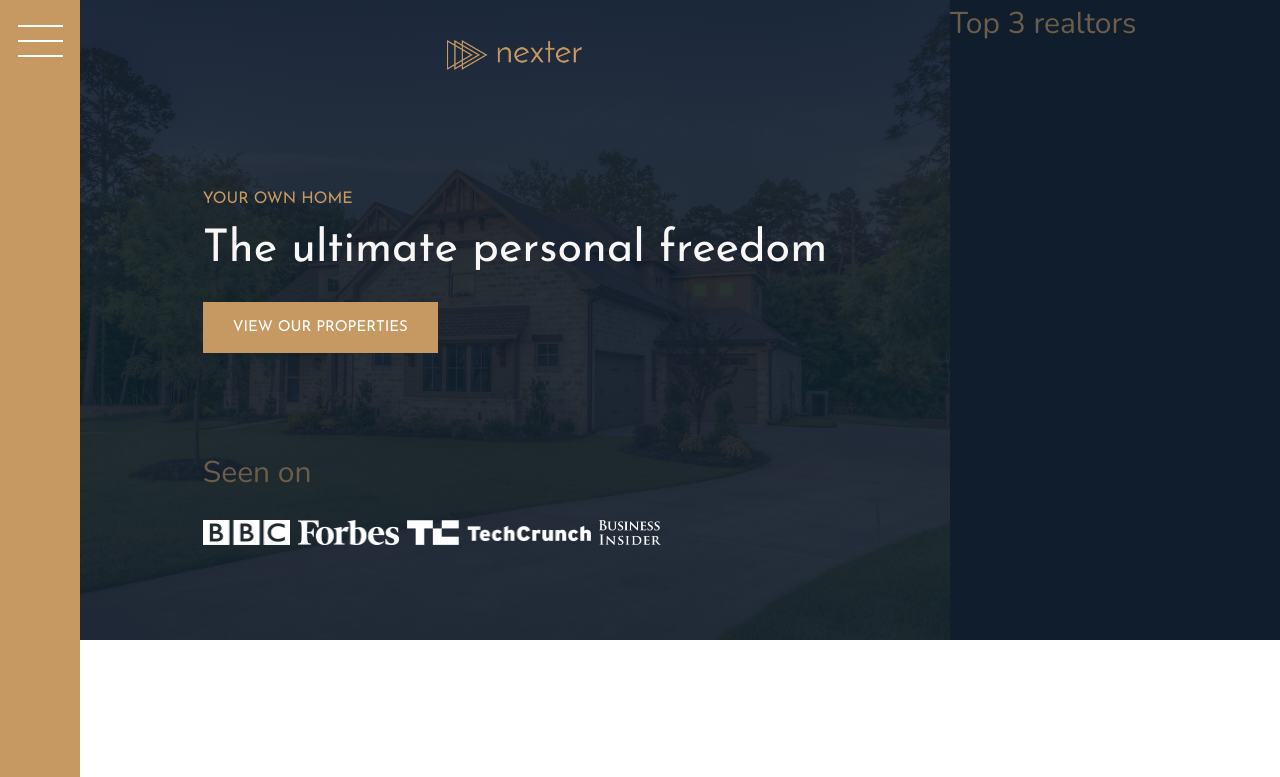
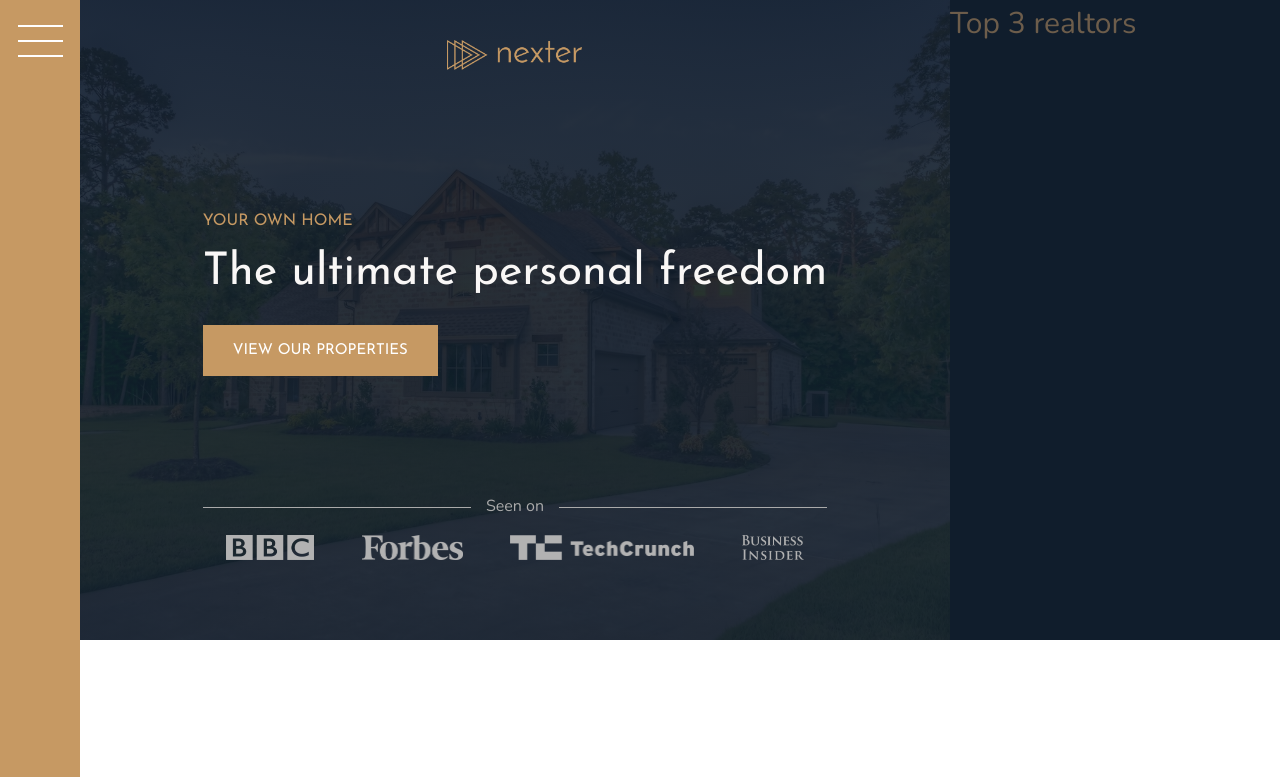
Before and after one commit to tundeszne/nexter, a website: page index.html in a window 1280 px wide. Shown: the top 777 px of the page. Drawn offline with nearby package versions, Linux system fonts and the light colour scheme.

Commit message:
style header left

```diff
--- a/sass/_header.scss
+++ b/sass/_header.scss
@@ -1,6 +1,7 @@
 .header {
   background-color: $color-grey-dark-1;
   grid-column: full-start / col-end 6;
+
   background-image: linear-gradient(
       rgba($color-secondary, 0.9),
       rgba($color-secondary, 0.9)
@@ -28,11 +29,31 @@
   }
 
   &__seenon-text {
+    display: grid;
+    grid-template-columns: 1fr max-content 1fr;
+    grid-column-gap: 1.5rem;
+    align-items: center;
+
+    font-size: 1.6rem;
+    color: $color-grey-light-2;
+
+    &::before,
+    &::after {
+      content: "";
+      height: 1px;
+      display: block;
+      background-color: currentColor;
+    }
   }
 
   &__seenon-logos {
+    display: flex;
+    justify-content: space-around;
+    align-items: center;
+
     img {
       height: 2.5rem;
+      filter: brightness(70%);
     }
   }
 }
```
Also changed, not shown: css/style.css.
